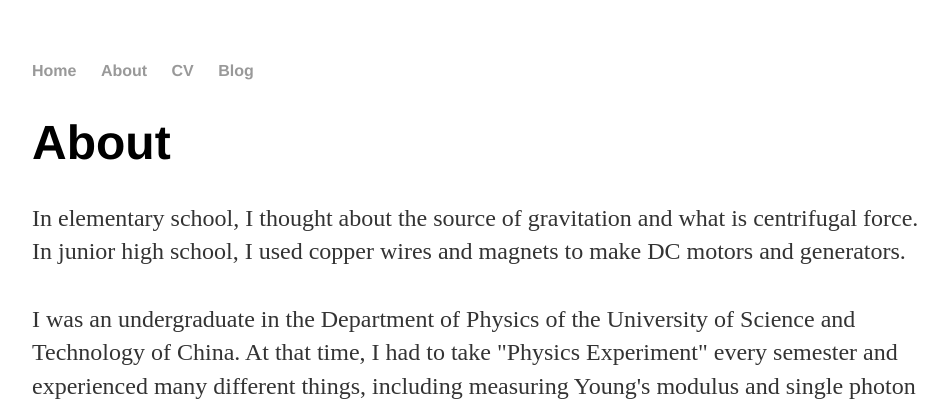
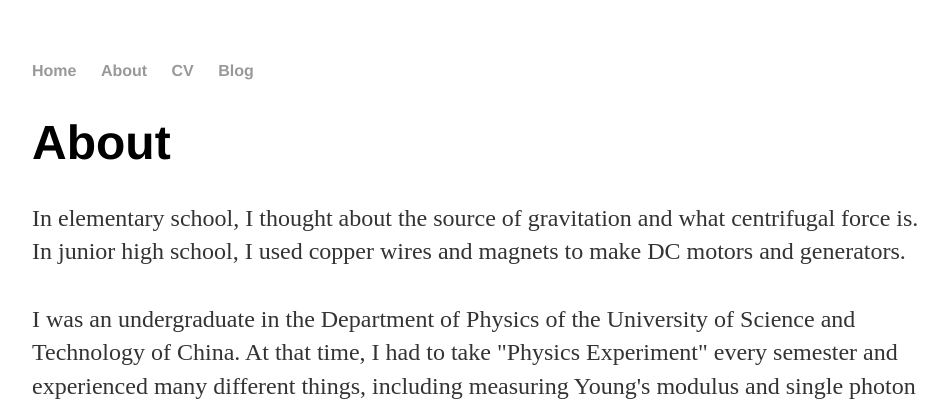
Before and after one commit to KanglinXiong/kanglinxiong.github.io, a Jekyll site: the page built from about/index.html, in a window 1280 px wide. Shown: the top 401 px of the page, without its empty margins (160-1109 px from the left). Built offline with Jekyll 4.4.1, drawn with Linux system fonts in a browser that asks for light colours.

```diff
--- a/about/index.html
+++ b/about/index.html
@@ -6,7 +6,7 @@ title: About Kanglin Xiong
 	<div class="about">
 		<h1>About</h1>
 		<p>
-		In elementary school, I thought about the source of gravitation and what is centrifugal force.
+		In elementary school, I thought about the source of gravitation and what centrifugal force is.
 		In junior high school, I used copper wires and magnets to make DC motors and generators.
 		<br><br>
 		I was an undergraduate in the Department of Physics of the University of Science and Technology of China.
```
